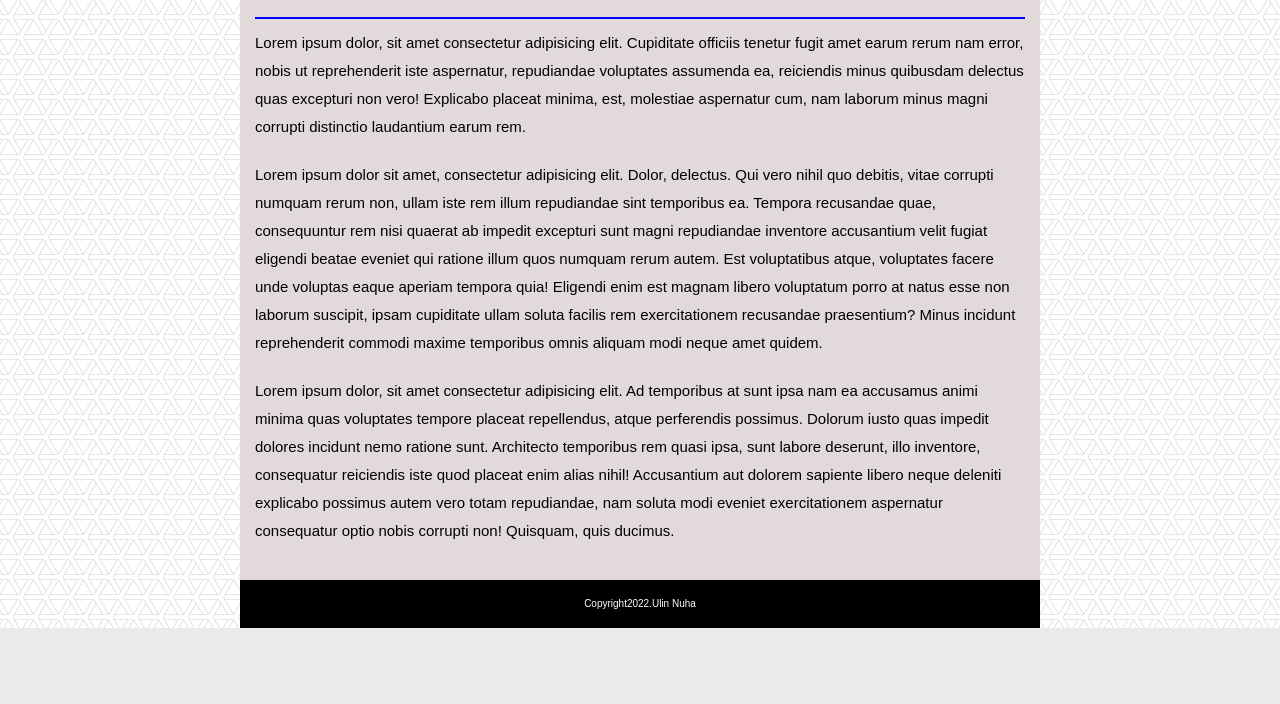
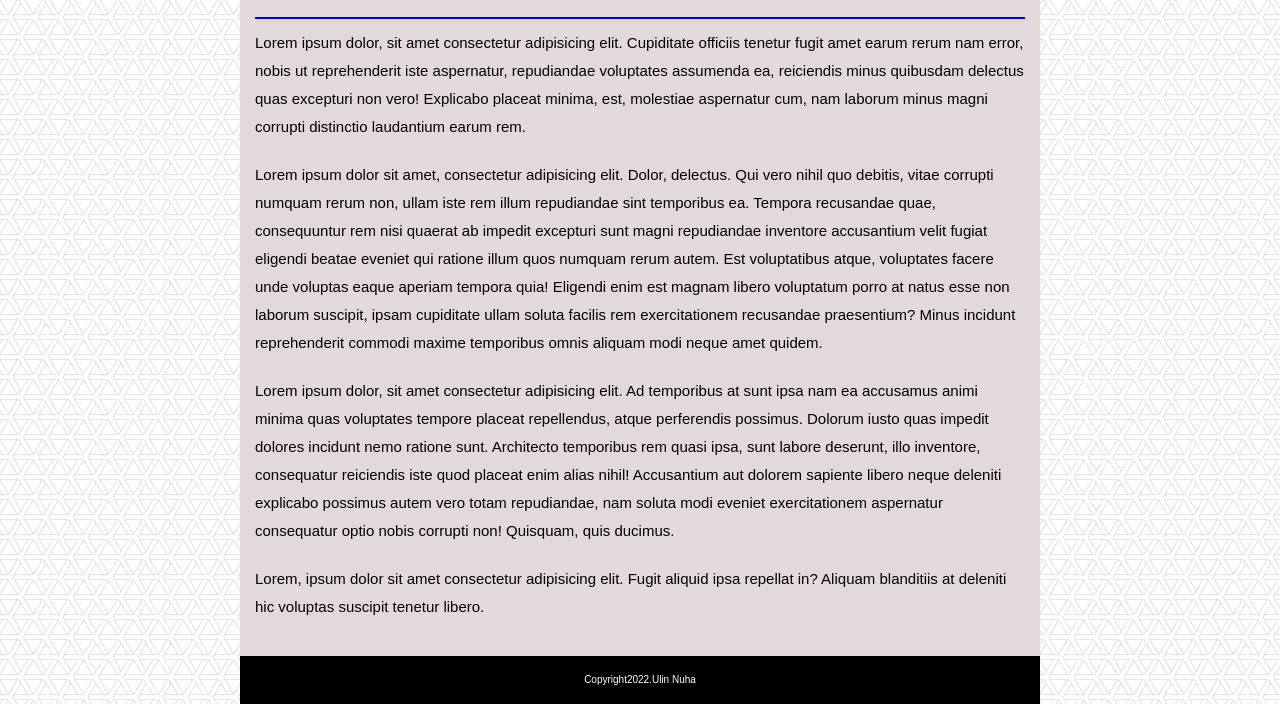
Before and after one commit to ulismart683/percobaan, a plain HTML site: page project 1/Index.html in a window 1280 px wide. Shown: the part 460-1164 px from the top of the page. Before the commit the page ends 1088 px from the top, so only its background shows below. Drawn offline with Linux system fonts and the light colour scheme.

Commit message:
menambah paragraf baru

```diff
--- a/project 1/Index.html
+++ b/project 1/Index.html
@@ -33,6 +33,7 @@
             <p>Lorem ipsum dolor, sit amet consectetur adipisicing elit. Cupiditate officiis tenetur fugit amet earum rerum nam error, nobis ut reprehenderit iste aspernatur, repudiandae voluptates assumenda ea, reiciendis minus quibusdam delectus quas excepturi non vero! Explicabo placeat minima, est, molestiae aspernatur cum, nam laborum minus magni corrupti distinctio laudantium earum rem.</p>
             <p>Lorem ipsum dolor sit amet, consectetur adipisicing elit. Dolor, delectus. Qui vero nihil quo debitis, vitae corrupti numquam rerum non, ullam iste rem illum repudiandae sint temporibus ea. Tempora recusandae quae, consequuntur rem nisi quaerat ab impedit excepturi sunt magni repudiandae inventore accusantium velit fugiat eligendi beatae eveniet qui ratione illum quos numquam rerum autem. Est voluptatibus atque, voluptates facere unde voluptas eaque aperiam tempora quia! Eligendi enim est magnam libero voluptatum porro at natus esse non laborum suscipit, ipsam cupiditate ullam soluta facilis rem exercitationem recusandae praesentium? Minus incidunt reprehenderit commodi maxime temporibus omnis aliquam modi neque amet quidem.</p>
             <p>Lorem ipsum dolor, sit amet consectetur adipisicing elit. Ad temporibus at sunt ipsa nam ea accusamus animi minima quas voluptates tempore placeat repellendus, atque perferendis possimus. Dolorum iusto quas impedit dolores incidunt nemo ratione sunt. Architecto temporibus rem quasi ipsa, sunt labore deserunt, illo inventore, consequatur reiciendis iste quod placeat enim alias nihil! Accusantium aut dolorem sapiente libero neque deleniti explicabo possimus autem vero totam repudiandae, nam soluta modi eveniet exercitationem aspernatur consequatur optio nobis corrupti non! Quisquam, quis ducimus.</p>
+            <p>Lorem, ipsum dolor sit amet consectetur adipisicing elit. Fugit aliquid ipsa repellat in? Aliquam blanditiis at deleniti hic voluptas suscipit tenetur libero.</p>
         </div>
         <!-- ====akhir konten===== -->
         <div class="footer">
```
